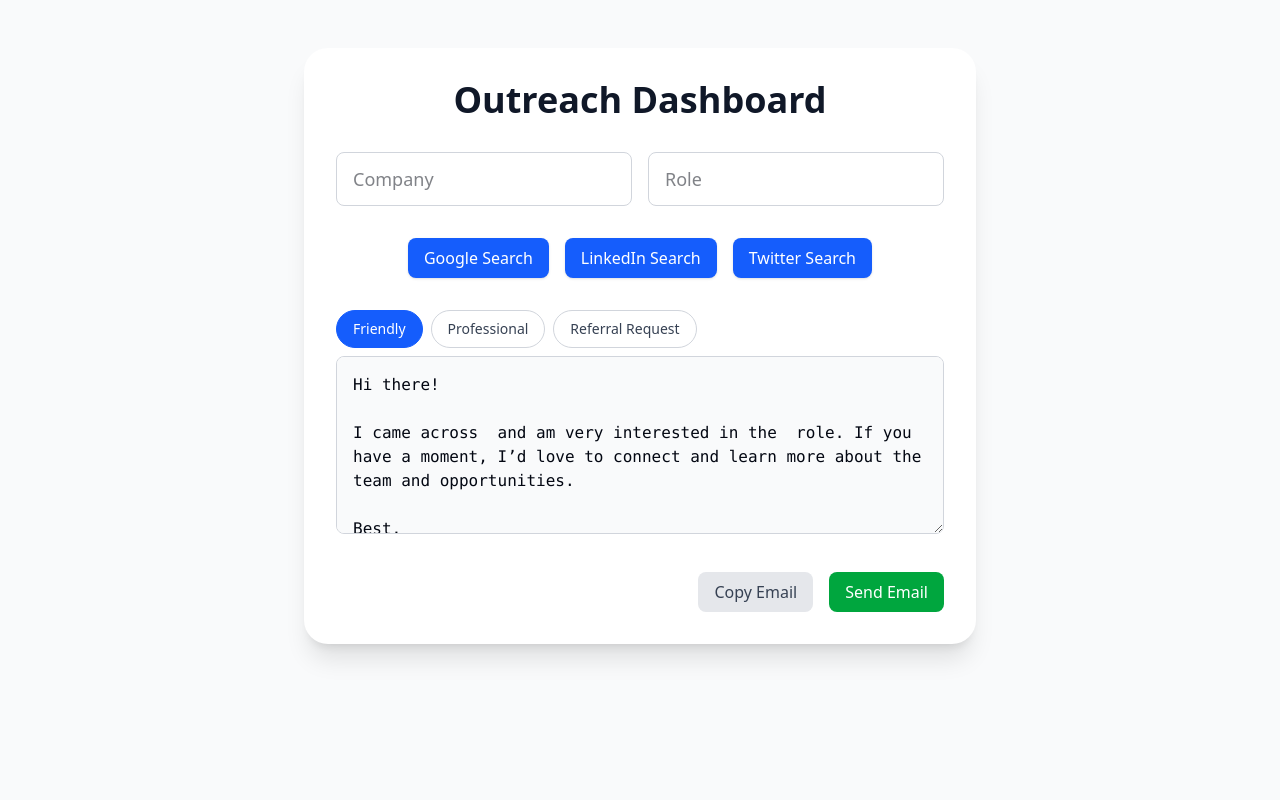
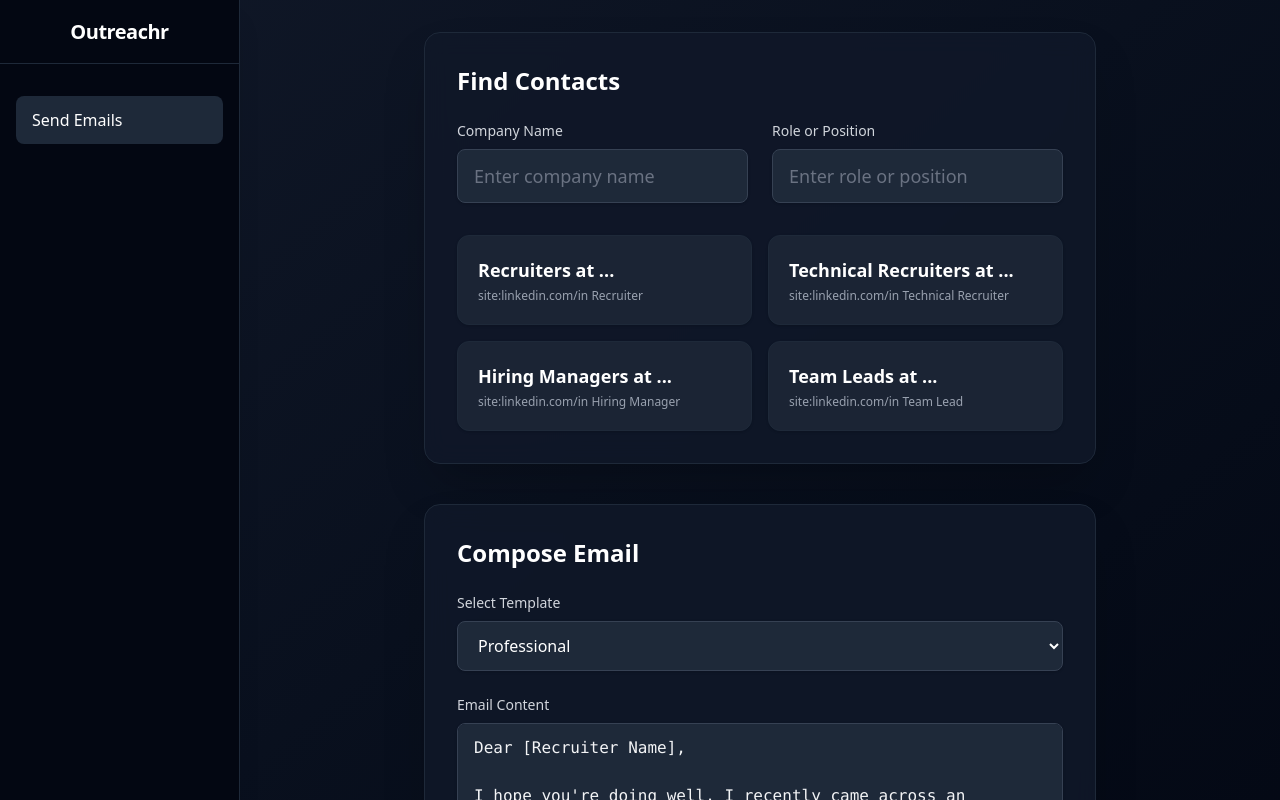
Before and after one commit to j-aycheung/outreachr, a Next.js app: page /dashboard in a window 1280 px wide. Shown: the top 800 px of the page. Built offline with nearby package versions, Linux system fonts and the light colour scheme; a web font is replaced by a local one.

Commit message:
Final Draft

```diff
--- a/src/app/dashboard/page.jsx
+++ b/src/app/dashboard/page.jsx
@@ -1,117 +1,226 @@
 'use client'
 
+import { motion } from 'framer-motion'
 import { useState } from 'react'
 
-const templates = [
-  {
-    label: 'Friendly',
-    body: (company, role) =>
-      `Hi there!\n\nI came across ${company} and am very interested in the ${role} role. If you have a moment, I’d love to connect and learn more about the team and opportunities.\n\nBest,\n[Your Name]`,
-  },
-  {
-    label: 'Professional',
-    body: (company, role) =>
-      `Hello,\n\nI am reaching out regarding the ${role} position at ${company}. I believe my background aligns well and would appreciate the chance to discuss how I can contribute.\n\nThank you for your time.\nBest regards,\n[Your Name]`,
-  },
-  {
-    label: 'Referral Request',
-    body: (company, role) =>
-      `Hi,\n\nI noticed you work at ${company}. I’m interested in the ${role} role and would be grateful for any advice or a possible referral.\n\nThank you so much!\n[Your Name]`,
-  },
+const generateRoleVariants = (baseRole) => [
+  baseRole || 'Recruiter',
+  `Technical ${baseRole || 'Recruiter'}`,
+  'Hiring Manager',
+  'Team Lead',
 ]
 
+const emailTemplates = {
+  Professional: `Dear [Recruiter Name],\n\nI hope you're doing well. I recently came across an opportunity at [Company] for the [Role] position and was very impressed by the work your team is doing.\nI’d love the chance to connect and learn more about the team and role.\nBest regards,\n[Your Name]`,
+  Friendly: `Hey [Recruiter Name],\n\nI saw that [Company] is hiring for a [Role] and thought I’d reach out! I’ve been following your team and would love to hear more about what it’s like working there.\nCheers,\n[Your Name]`,
+  'Follow-up': `Hi [Recruiter Name],\n\nJust following up on my previous message. I’m still very interested in the [Role] at [Company] and would love to chat if you’re available.\nBest,\n[Your Name]`,
+  'Referral Request': `Hi [Recruiter Name],\n\nI saw you're at [Company], and I’m excited about the [Role] that opened up. If you’d feel comfortable referring me internally, I’d really appreciate it.\nThank you!\n[Your Name]`,
+}
+
 export default function Dashboard() {
-  const [company, setCompany] = useState('')
-  const [role, setRole] = useState('')
-  const [selected, setSelected] = useState(0)
+  const [selectedCompany, setSelectedCompany] = useState('')
+  const [selectedRole, setSelectedRole] = useState('')
+  const [selectedTemplate, setSelectedTemplate] = useState('Professional')
+  const [emailContent, setEmailContent] = useState(emailTemplates.Professional)
+  const [userEdited, setUserEdited] = useState(false)
 
-  const searchLinks = [
-    {
-      label: 'Google',
-      url: `https://www.google.com/search?q=${encodeURIComponent(company + ' ' + role + ' recruiter OR hiring manager')}`,
-    },
-    {
-      label: 'LinkedIn',
-      url: `https://www.linkedin.com/search/results/people/?keywords=${encodeURIComponent(company + ' ' + role)}`,
-    },
-    {
-      label: 'Twitter',
-      url: `https://twitter.com/search?q=${encodeURIComponent(company + ' ' + role + ' recruiter OR hiring manager')}`,
-    },
-  ]
+  // Smart Google search cards
+  const roleVariants = generateRoleVariants(selectedRole)
+  const googleCards = roleVariants.map((variant) => {
+    // Pluralize for display, except for 'Hiring Manager'/'Team Lead'
+    let label = variant
+    if (variant === 'Hiring Manager') label = 'Hiring Managers'
+    else if (variant === 'Team Lead') label = 'Team Leads'
+    else label = `${variant}s`
+    label += ` at ${selectedCompany || '...'}`
+    const query = `site:linkedin.com/in ${variant} ${selectedCompany}`
+    const url = `https://www.google.com/search?q=${encodeURIComponent(query)}`
+    return { label, url }
+  })
 
-  const emailBody = templates[selected].body(company, role)
-  const mailto = `mailto:?subject=${encodeURIComponent(role + ' at ' + company)}&body=${encodeURIComponent(emailBody)}`
+  // Only update textarea when template is changed
+  function handleTemplateChange(e) {
+    setSelectedTemplate(e.target.value)
+    setEmailContent(emailTemplates[e.target.value])
+    setUserEdited(false)
+  }
+
+  // If user types in textarea, mark as edited
+  function handleEmailChange(e) {
+    setEmailContent(e.target.value)
+    setUserEdited(true)
+  }
+
+  // Copy email content to clipboard
+  function handleCopyEmail() {
+    navigator.clipboard.writeText(emailContent)
+  }
 
   return (
-    <div className="min-h-screen bg-gray-50 px-4 py-12 sm:px-8">
-      <div className="mx-auto max-w-2xl rounded-3xl bg-white p-8 shadow-xl">
-        <h1 className="mb-8 text-center text-4xl font-bold text-gray-900">
-          Outreach Dashboard
-        </h1>
-        <form className="mb-8 grid grid-cols-1 gap-4 sm:grid-cols-2">
+    <div className="flex min-h-screen bg-gradient-to-br from-gray-900 to-gray-950">
+      {/* Sidebar */}
+      <aside className="sticky top-0 z-10 hidden h-screen w-60 border-r border-gray-800 bg-gray-950 shadow-xl md:flex md:flex-col">
+        <div className="flex h-16 items-center justify-center border-b border-gray-800">
+          <span className="text-xl font-bold tracking-tight text-white">
+            Outreachr
+          </span>
+        </div>
+        <nav className="flex-1 space-y-2 px-4 py-8">
+          <a
+            href="#"
+            className="block rounded-lg bg-gray-800 px-4 py-3 text-base font-medium text-white transition-all duration-200 hover:bg-gray-700"
+          >
+            Send Emails
+          </a>
+          <a
+            href="#"
+            className="block rounded-lg px-4 py-3 text-base font-medium text-gray-400 transition-all duration-200 hover:bg-gray-700 hover:text-white"
+          >
+          </a>
+        </nav>
+      </aside>
+      {/* Main Content */}
+      <main className="flex flex-1 flex-col items-center px-2 py-8 sm:px-6">
+        <motion.div
+          initial={{ opacity: 0, y: 40 }}
+          animate={{ opacity: 1, y: 0 }}
+          transition={{ duration: 0.6, ease: 'easeOut' }}
+          className="w-full max-w-2xl space-y-10"
+        >
+          {/* Contact Search Section */}
+          <section className="rounded-2xl border border-gray-800 bg-gray-900/90 p-6 shadow-2xl backdrop-blur-md sm:p-8">
+            <h2 className="mb-6 text-2xl font-bold text-white">
+              Find Contacts
+            </h2>
+            <form className="mb-6 grid grid-cols-1 gap-6 sm:grid-cols-2">
+              <div>
+                <label
+                  htmlFor="company"
+                  className="mb-2 block text-sm font-medium text-gray-300"
+                >
+                  Company Name
+                </label>
                 <input
-            className="rounded-lg border border-gray-300 px-4 py-3 text-lg focus:border-blue-500 focus:outline-none"
-            placeholder="Company"
-            value={company}
-            onChange={(e) => setCompany(e.target.value)}
+                  type="text"
+                  name="company"
+                  id="company"
+                  value={selectedCompany}
+                  onChange={(e) => {
+                    setSelectedCompany(e.target.value)
+                    setUserEdited(false)
+                  }}
+                  className="block w-full rounded-lg border border-gray-700 bg-gray-800 px-4 py-3 text-lg text-white placeholder-gray-500 shadow-sm focus:border-purple-500 focus:ring-purple-500"
+                  placeholder="Enter company name"
+                  autoComplete="off"
                 />
+              </div>
+              <div>
+                <label
+                  htmlFor="role"
+                  className="mb-2 block text-sm font-medium text-gray-300"
+                >
+                  Role or Position
+                </label>
                 <input
-            className="rounded-lg border border-gray-300 px-4 py-3 text-lg focus:border-blue-500 focus:outline-none"
-            placeholder="Role"
-            value={role}
-            onChange={(e) => setRole(e.target.value)}
+                  type="text"
+                  name="role"
+                  id="role"
+                  value={selectedRole}
+                  onChange={(e) => {
+                    setSelectedRole(e.target.value)
+                    setUserEdited(false)
+                  }}
+                  className="block w-full rounded-lg border border-gray-700 bg-gray-800 px-4 py-3 text-lg text-white placeholder-gray-500 shadow-sm focus:border-purple-500 focus:ring-purple-500"
+                  placeholder="Enter role or position"
+                  autoComplete="off"
                 />
+              </div>
             </form>
-        <div className="mb-8 flex flex-wrap justify-center gap-4">
-          {searchLinks.map((link) => (
-            <a
-              key={link.label}
-              href={link.url}
+            {/* Smart Google Search Cards */}
+            <div className="mt-8 grid grid-cols-1 gap-4 sm:grid-cols-2">
+              {googleCards.map((card, idx) => (
+                <motion.a
+                  key={card.label}
+                  href={card.url}
                   target="_blank"
                   rel="noopener noreferrer"
-              className="rounded-lg bg-blue-600 px-4 py-2 text-white shadow transition hover:bg-blue-700"
+                  whileHover={{ scale: 1.04, backgroundColor: '#23272e' }}
+                  transition={{ type: 'spring', stiffness: 300, damping: 20 }}
+                  className="block cursor-pointer rounded-xl border border-gray-800 bg-gray-800/80 p-5 shadow transition-all duration-200 hover:bg-gray-800"
                 >
-              {link.label} Search
-            </a>
+                  <div className="mb-1 text-lg font-semibold text-white">
+                    {card.label}
+                  </div>
+                  <div className="truncate text-xs text-gray-400">
+                    {decodeURIComponent(
+                      card.url.replace('https://www.google.com/search?q=', ''),
+                    )}
+                  </div>
+                </motion.a>
               ))}
             </div>
-        <div className="mb-8">
-          <div className="mb-2 flex gap-2">
-            {templates.map((tpl, i) => (
-              <button
-                key={tpl.label}
-                type="button"
-                onClick={() => setSelected(i)}
-                className={`rounded-full border px-4 py-2 text-sm font-medium transition ${selected === i ? 'border-blue-600 bg-blue-600 text-white' : 'border-gray-300 bg-white text-gray-700 hover:bg-gray-100'}`}
+          </section>
+
+          {/* Email Composer Section */}
+          <motion.section
+            initial={{ opacity: 0, y: 40 }}
+            animate={{ opacity: 1, y: 0 }}
+            transition={{ delay: 0.2, duration: 0.7, ease: 'easeOut' }}
+            className="rounded-2xl border border-gray-800 bg-gray-900/90 p-6 shadow-2xl backdrop-blur-md sm:p-8"
           >
-                {tpl.label}
-              </button>
-            ))}
+            <h2 className="mb-6 text-2xl font-bold text-white">
+              Compose Email
+            </h2>
+            <div className="space-y-6">
+              <div>
+                <label
+                  htmlFor="template"
+                  className="mb-2 block text-sm font-medium text-gray-300"
+                >
+                  Select Template
+                </label>
+                <select
+                  id="template"
+                  name="template"
+                  value={selectedTemplate}
+                  onChange={handleTemplateChange}
+                  className="block w-full rounded-lg border border-gray-700 bg-gray-800 px-4 py-3 text-base text-white shadow-sm focus:border-purple-500 focus:ring-purple-500"
+                >
+                  <option value="Professional">Professional</option>
+                  <option value="Friendly">Friendly</option>
+                  <option value="Follow-up">Follow-up</option>
+                  <option value="Referral Request">Referral Request</option>
+                </select>
               </div>
+              <div>
+                <label
+                  htmlFor="email-content"
+                  className="mb-2 block text-sm font-medium text-gray-300"
+                >
+                  Email Content
+                </label>
                 <textarea
-            className="w-full rounded-lg border border-gray-300 bg-gray-50 p-4 font-mono text-base focus:border-blue-500 focus:outline-none"
-            rows={6}
-            value={emailBody}
-            readOnly
+                  id="email-content"
+                  name="email-content"
+                  rows={8}
+                  value={emailContent}
+                  onChange={handleEmailChange}
+                  className="block w-full rounded-lg border border-gray-700 bg-gray-800 px-4 py-3 font-mono text-base text-gray-100 shadow-sm focus:border-purple-500 focus:ring-purple-500"
                 />
               </div>
-        <div className="flex justify-end gap-4">
+              <div className="flex justify-end">
                 <button
                   type="button"
-            className="rounded-lg bg-gray-200 px-4 py-2 text-gray-700 transition hover:bg-gray-300"
-            onClick={() => navigator.clipboard.writeText(emailBody)}
+                  className="inline-flex items-center rounded-lg border border-transparent bg-purple-600 px-6 py-3 text-base font-semibold text-white shadow-lg transition-all duration-200 hover:bg-purple-700 focus:ring-2 focus:ring-purple-500 focus:ring-offset-2 focus:outline-none"
+                  onClick={handleCopyEmail}
                 >
                   Copy Email
                 </button>
-          <a
-            href={mailto}
-            className="rounded-lg bg-green-600 px-4 py-2 text-white transition hover:bg-green-700"
-          >
-            Send Email
-          </a>
               </div>
             </div>
+          </motion.section>
+        </motion.div>
+      </main>
     </div>
   )
 }
--- a/src/app/page.jsx
+++ b/src/app/page.jsx
@@ -40,7 +40,7 @@ function Hero() {
             companies using smart outreach templates.
           </p>
           <div className="mt-12 flex flex-col gap-x-6 gap-y-4 sm:flex-row">
-            <Button href="#">Sign in with Google</Button>
+            <Button href="/dashboard">Get Started</Button>
             <Button variant="secondary" href="/pricing">
               Learn more
             </Button>
```
Also changed, not shown: public/logo.svg (added). Lines whose indentation alone changed are shown as unchanged.
